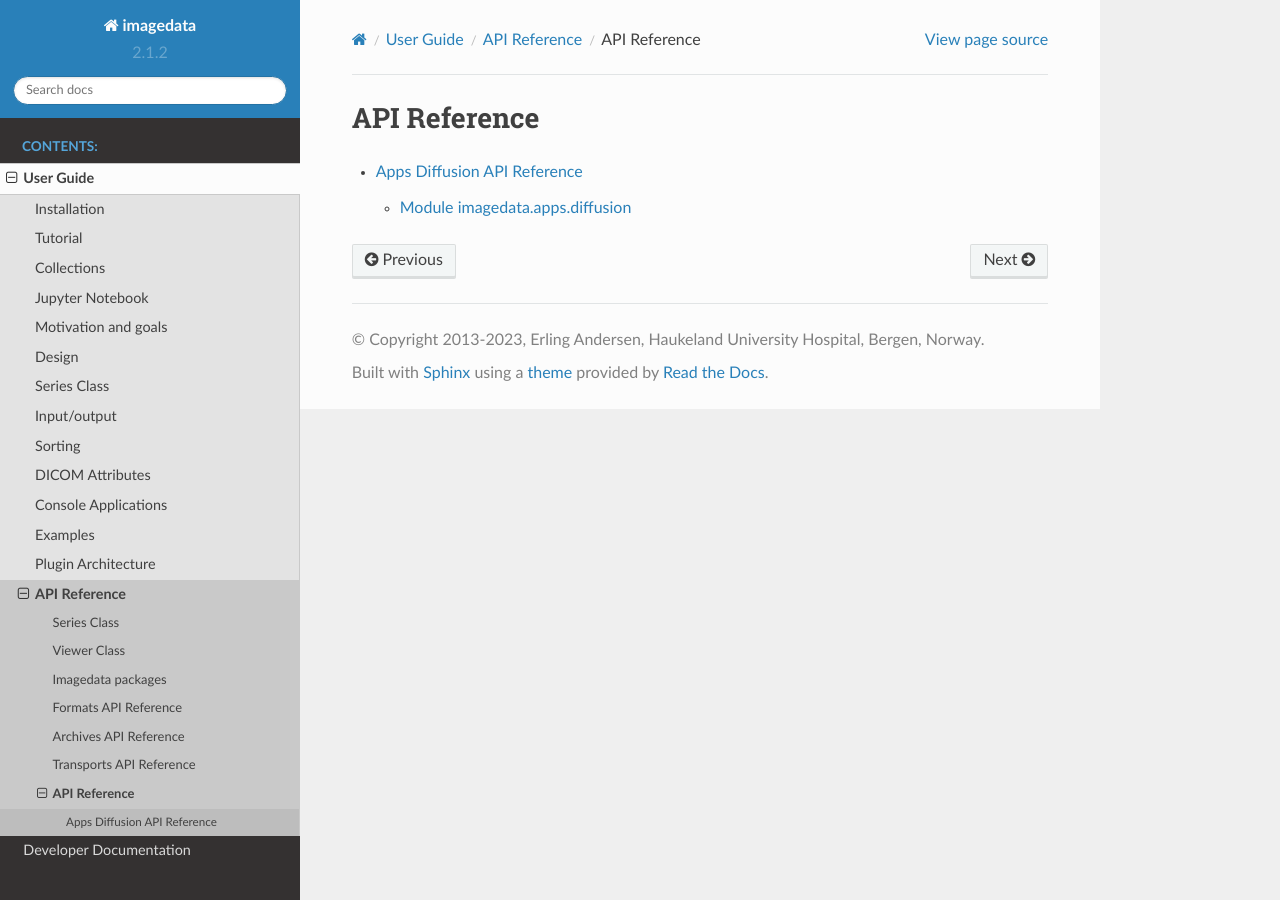
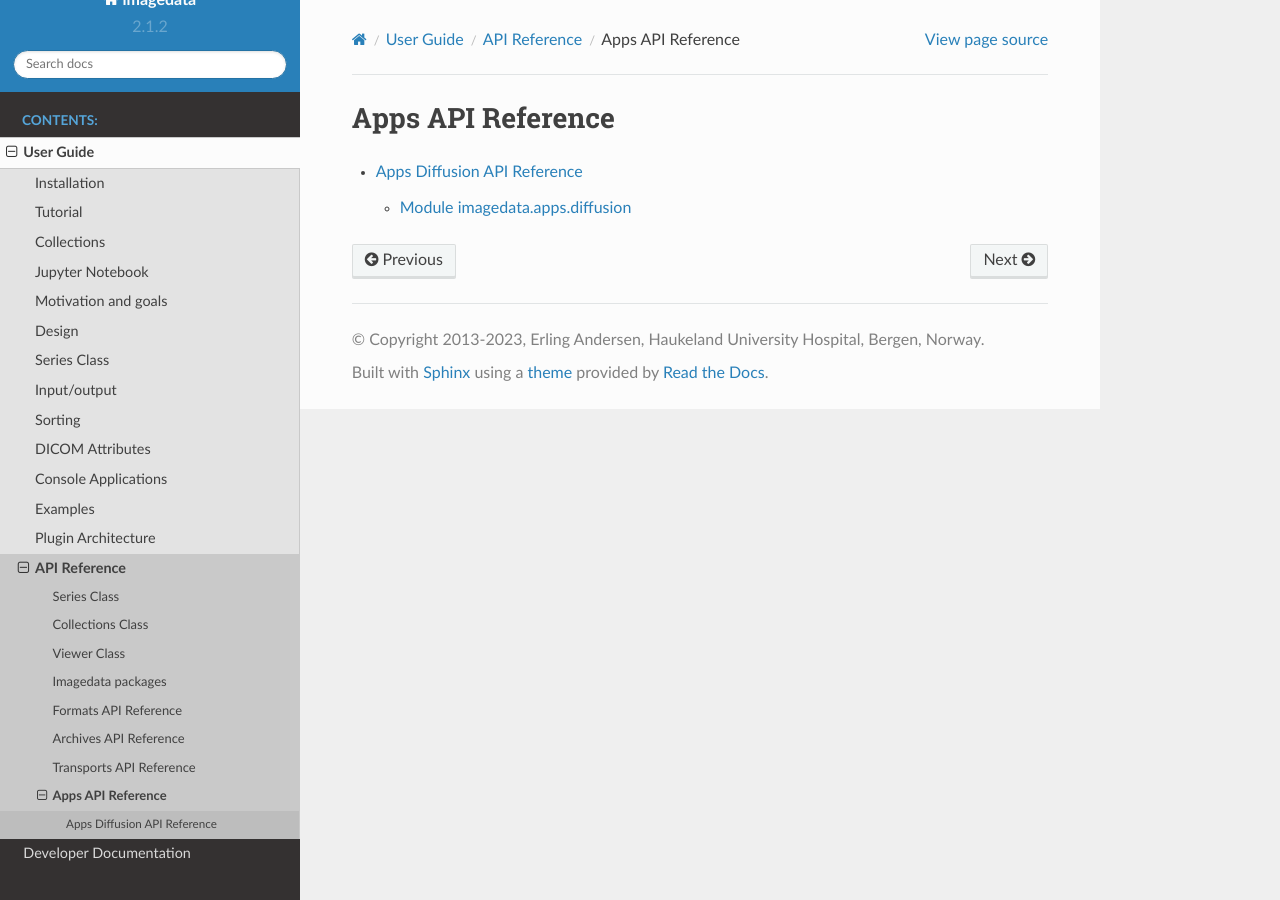
Before and after one commit to erling6232/imagedata, a Sphinx documentation site: the page built from docs/APIReferenceApps.rst, in a window 1280 px wide. Built offline with Sphinx 7.4.7 and the Read the Docs theme 2.0.0, drawn with Linux system fonts in a browser that asks for light colours.

Commit message:
Add API reference for Collections.

```diff
--- a/docs/APIReference.rst
+++ b/docs/APIReference.rst
@@ -7,6 +7,7 @@
   :maxdepth: 4
 
   APIReferenceSeries
+  APIReferenceCollections
   APIReferenceViewer
   APIReferenceImagedata
   APIReferenceFormats
--- a/docs/APIReferenceApps.rst
+++ b/docs/APIReferenceApps.rst
@@ -1,7 +1,7 @@
 .. _APIReferenceApps:
 
-API Reference
-===============
+Apps API Reference
+==================
 
 .. toctree::
   :maxdepth: 4
--- a/docs/APIReferenceSeries.rst
+++ b/docs/APIReferenceSeries.rst
@@ -11,5 +11,5 @@
 
 See: https://numpy.org/doc/stable/ for documentation on NumPy.
 
-.. autoclass:: imagedata.series.Series
+.. autoclass:: imagedata.Series
     :members:
```
Also changed, not shown: docs/APIReferenceCollections.rst (added, +13 -0 lines).
